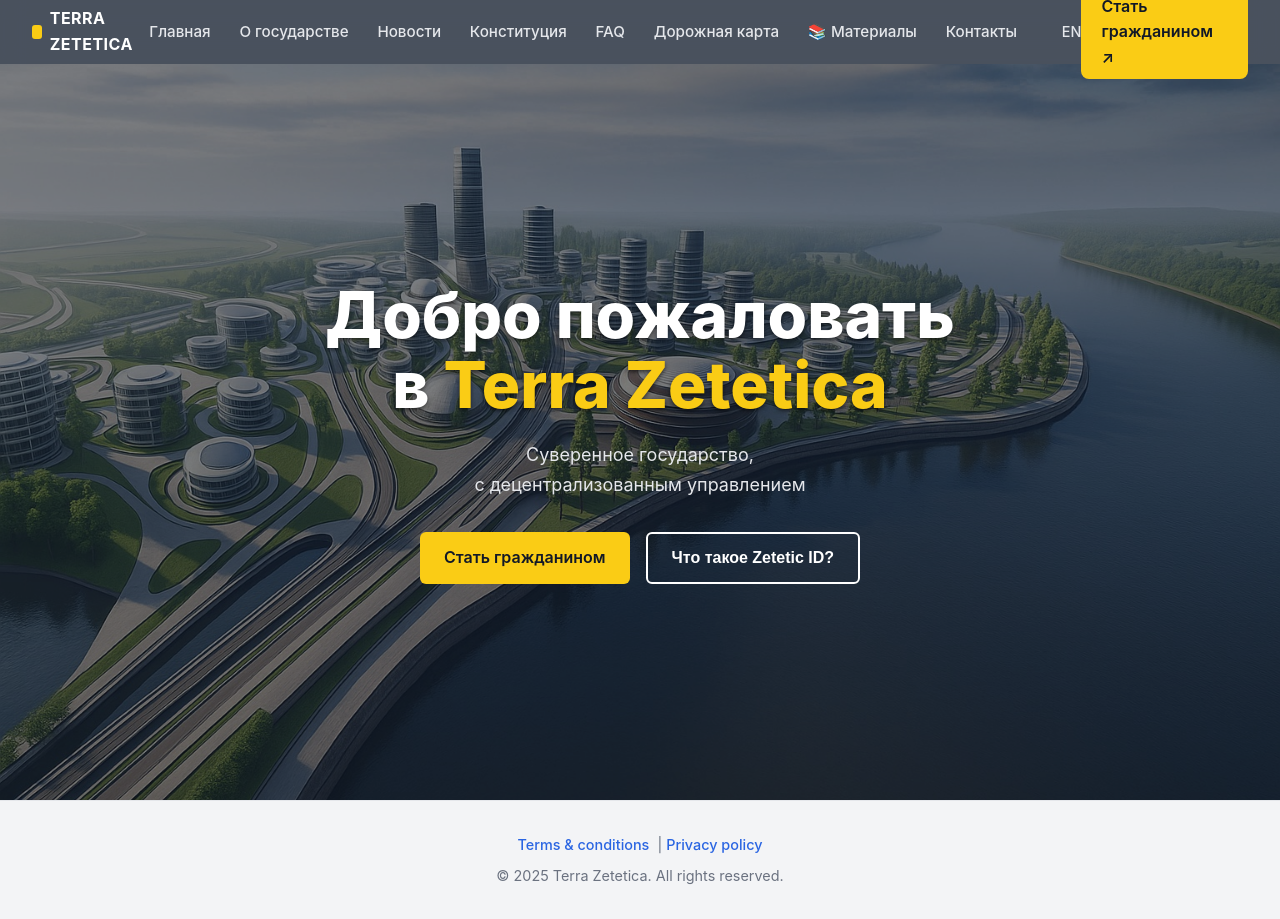
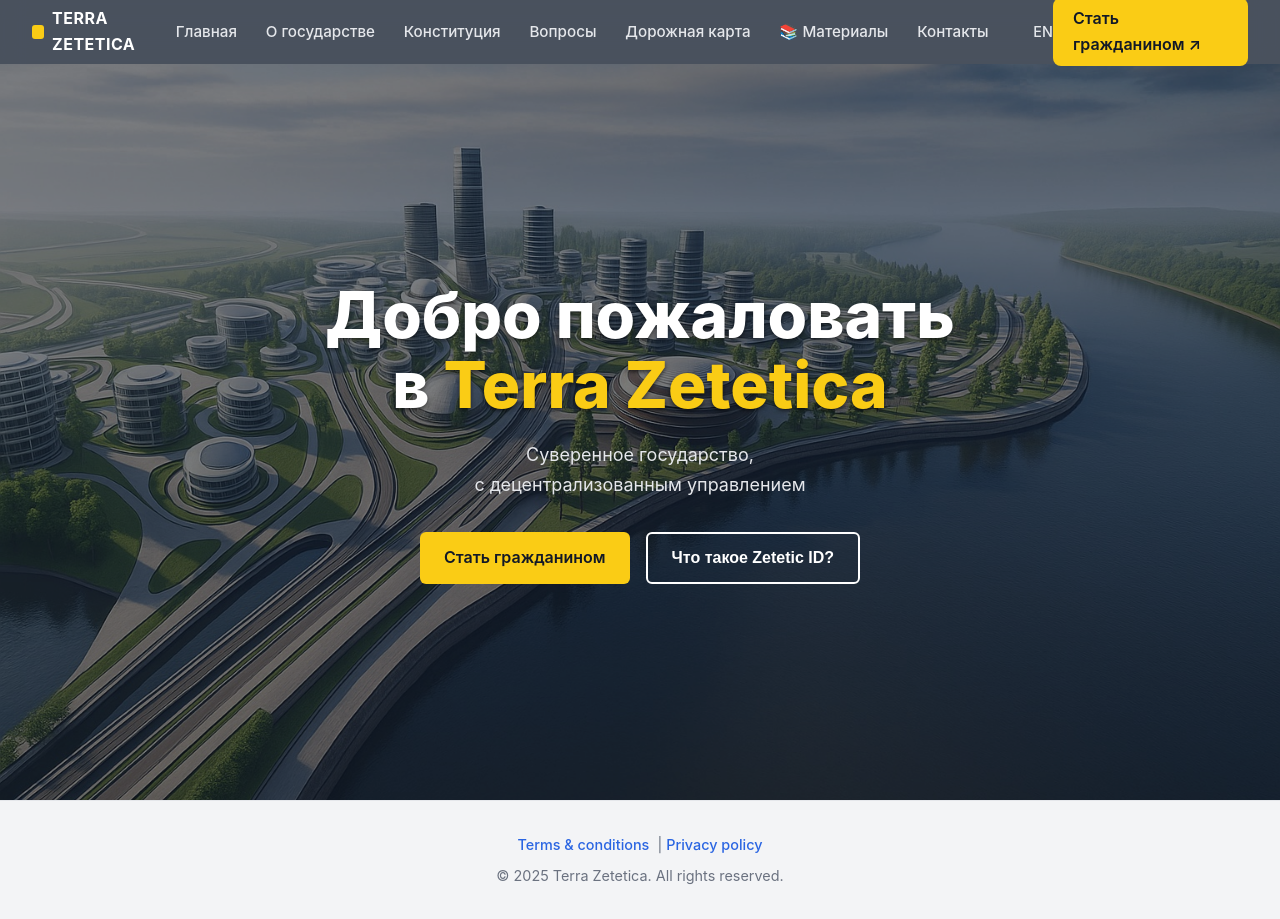
Before and after one commit to kardinalmarkov/terra-zetetica, a Next.js app: page / in a window 1280 px wide. Built offline with nearby package versions, Linux system fonts and the light colour scheme.

Commit message:
Update Nav.js

```diff
--- a/components/Nav.js
+++ b/components/Nav.js
@@ -7,15 +7,15 @@ import LangSwitch from './LangSwitch'
 export default function Nav() {
   const { locale } = useRouter()
   const t = {
-    home:         locale === 'ru' ? 'Главная'        : 'Home',
-    about:        locale === 'ru' ? 'О государстве'  : 'About',
-    news:         locale === 'ru' ? 'Новости'        : 'News',
-    constitution: locale === 'ru' ? 'Конституция'    : 'Constitution',
-    faq:          locale === 'ru' ? 'FAQ'            : 'FAQ',
-    roadmap:      locale === 'ru' ? 'Дорожная карта' : 'Roadmap',
-    materials:    locale === 'ru' ? 'Материалы'      : 'Materials',
-    contacts:     locale === 'ru' ? 'Контакты'       : 'Contacts',
-    apply:        locale === 'ru' ? 'Стать гражданином' : 'Become a citizen',
+    home:         locale === 'ru' ? 'Главная'          : 'Home',
+    about:        locale === 'ru' ? 'О государстве'    : 'About',
+    // news удалён
+    constitution: locale === 'ru' ? 'Конституция'      : 'Constitution',
+    faq:          locale === 'ru' ? 'Вопросы'          : 'FAQ',
+    roadmap:      locale === 'ru' ? 'Дорожная карта'   : 'Roadmap',
+    materials:    locale === 'ru' ? 'Материалы'        : 'Materials',
+    contacts:     locale === 'ru' ? 'Контакты'         : 'Contacts',
+    apply:        locale === 'ru' ? 'Стать гражданином': 'Become a citizen',
   }
 
   return (
@@ -27,7 +27,6 @@ export default function Nav() {
       <nav className={styles.menu}>
         <Link href="/">{t.home}</Link>
         <Link href="/about">{t.about}</Link>
-        <Link href="/news">{t.news}</Link>
         <Link href="/constitution">{t.constitution}</Link>
         <Link href="/faq">{t.faq}</Link>
         <Link href="/roadmap">{t.roadmap}</Link>
```
